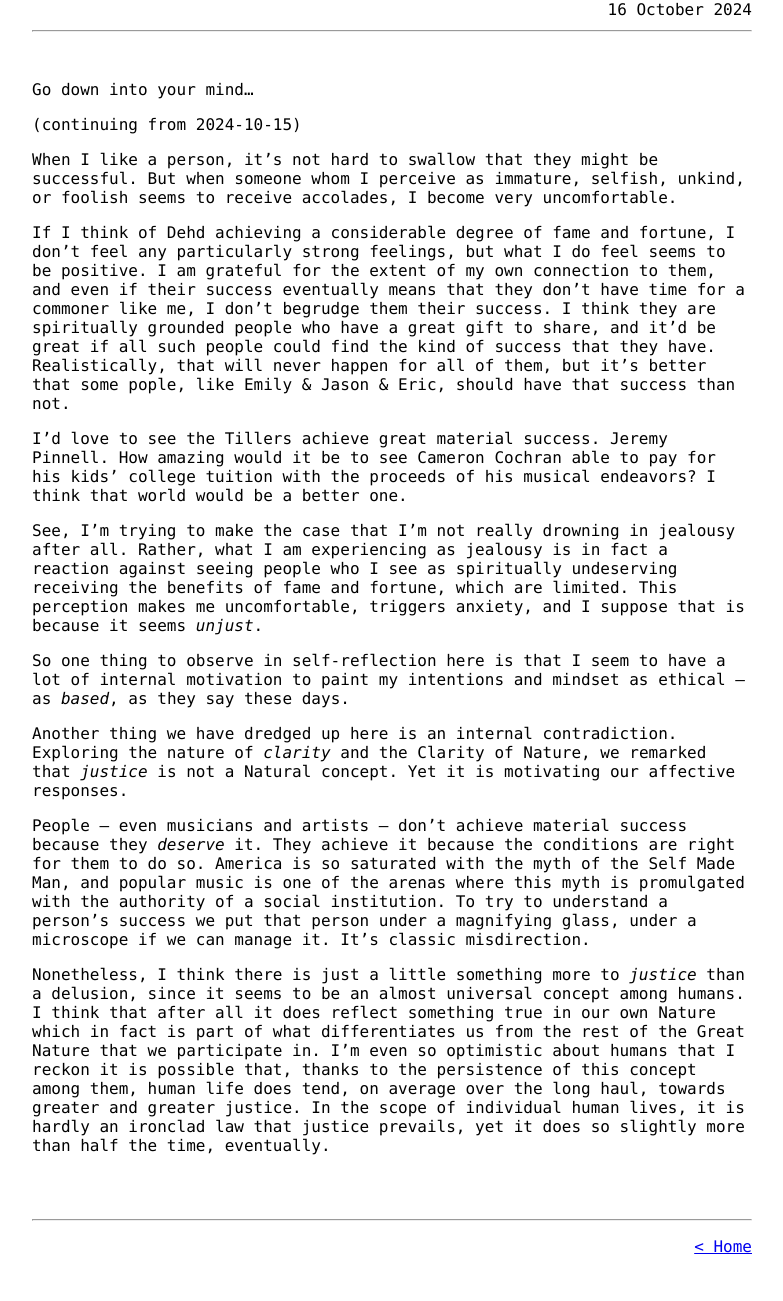
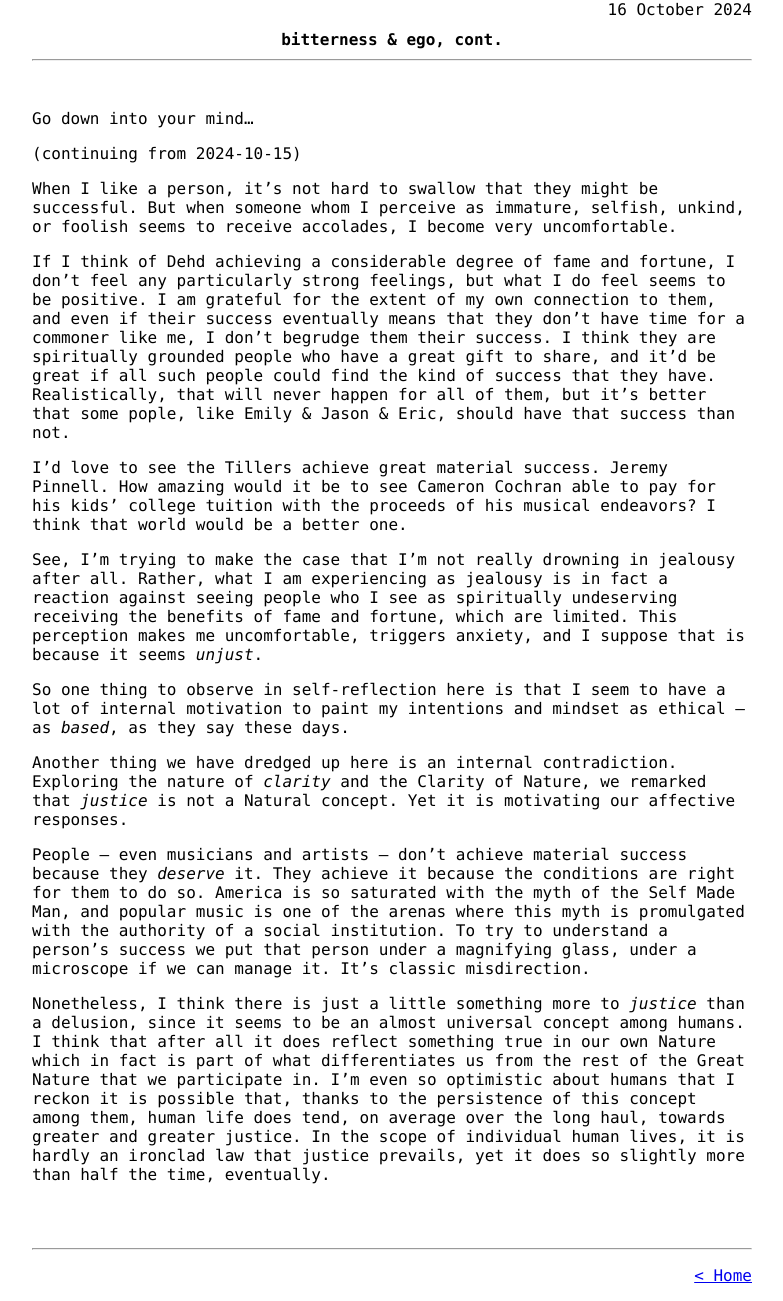
Before and after one commit to popempire/hjhw, a Jekyll site: the page built from _posts/2024-10-16-.md, in a window 1280 px wide. Shown: the whole page, without its empty margins (248-1031 px from the left). Built offline with Jekyll 4.4.1, drawn with Linux system fonts in a browser that asks for light colours; before the commit the page ends 1272 px from its top, so only the background shows below that.

Commit message:
update title

```diff
--- a/_posts/2024-10-16-.md
+++ b/_posts/2024-10-16-.md
@@ -1,6 +1,6 @@
 ---
 layout: post
-title:
+title: bitterness & ego, cont.
 ---
 
 Go down into your mind...
```
